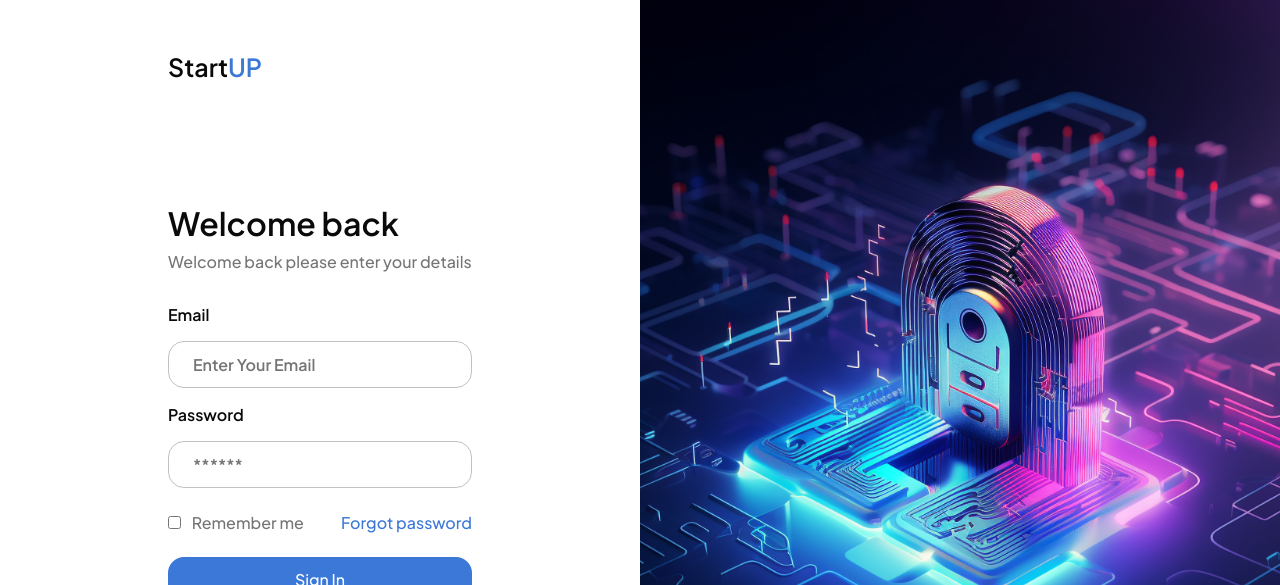
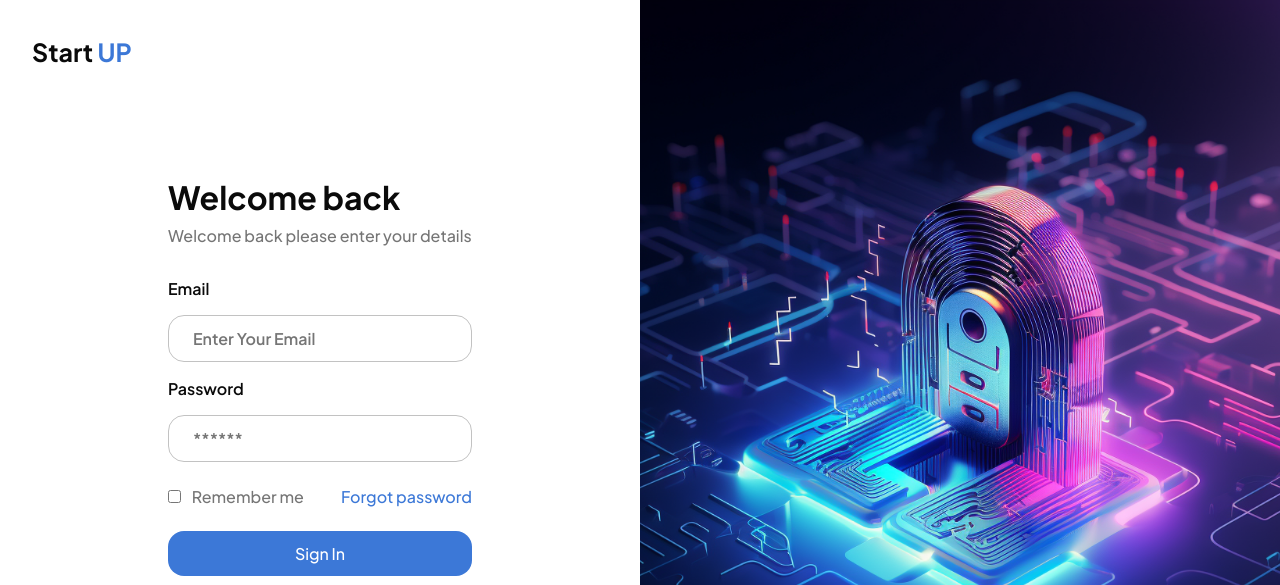
Before and after one commit to vctrhugoop/form-login-page, a plain HTML site: page index.html in a window 1280 px wide. Shown: the top 585 px of the page. Drawn offline with Linux system fonts and the light colour scheme.

Commit message:
fix : adjust width and heghit

```diff
--- a/index.html
+++ b/index.html
@@ -9,15 +9,17 @@
     <title>Sign in - Start UP</title>
 
     <link
-      href="https://fonts.googleapis.com/css2?family=Plus+Jakarta+Sans:wght@500;600&display=swap"
+      href="https://fonts.googleapis.com/css2?family=Plus+Jakarta+Sans:wght@500;600;700&display=swap"
       rel="stylesheet"
     />
     <link rel="stylesheet" href="style.css" />
   </head>
   <body>
     <div class="container">
+      <header class="header-content">
+        <p class="logo">Start <span>UP</span></p>
+      </header>
       <main class="main-content">
-        <p class="logo">Start<span>UP</span></p>
         <h1 class="main-heading">Welcome back</h1>
         <p class="main-text">Welcome back please enter your details</p>
         <form class="form-content">
--- a/style.css
+++ b/style.css
@@ -24,28 +24,29 @@ button {
   color: var(--text-color-600);
 }
 
+.header-content {
+  padding: 3.6rem 3.2rem;
+}
+
+.logo {
+  font-size: 2.5rem;
+  font-weight: 700;
+  color: var(--text-color-900);
+
+}
+
+.logo span {
+  color: var(--main-color);
+  font-weight: 700;
+}
+
 .main-content {
   padding: 3.6rem 3.2rem;
 
   width: 368px;
-  margin:auto;
-
+  margin: auto;
   display: flex;
   flex-direction: column;
-}
-
-
-.logo {
-  font-size: 2.5rem;
-  font-weight: 600;
-  color: var(--text-color-900);
-
-  margin-bottom: 12rem;
-}
-
-.logo span {
-  color: var(--main-color);
-  font-weight: 600;
 }
 
 .main-heading {
@@ -151,8 +152,8 @@ button {
 
 
 .img-bg {
-  height: 23rem;
-  background: url(./Assets/img-bg.png) no-repeat center 10%/cover;
+ height: 23rem;
+ background: url(./Assets/img-bg.png) no-repeat center 10%/cover;
 }
 
 
@@ -160,10 +161,24 @@ button {
   .container {
     display: grid;
     grid-template-columns: 1fr 1fr;
+    grid-template-rows: 100px;
+    grid-template-areas:
+    "header side"
+    "main side";
+
+    height: 100vh;
+  }
+  .header-content {
+    grid-area: header;
+  }
+  .main-content {
+    grid-area: main;
+    margin: auto;
   }
   .img-bg {
+    grid-area: side;
     width: 100%;
-    height: 100vh;
-    background: url(./Assets/img-bg.png) no-repeat center/cover;
+    height: 100%;
+    background: url(./Assets/img-bg.png) no-repeat center 100%/cover;
    }
 }
```
